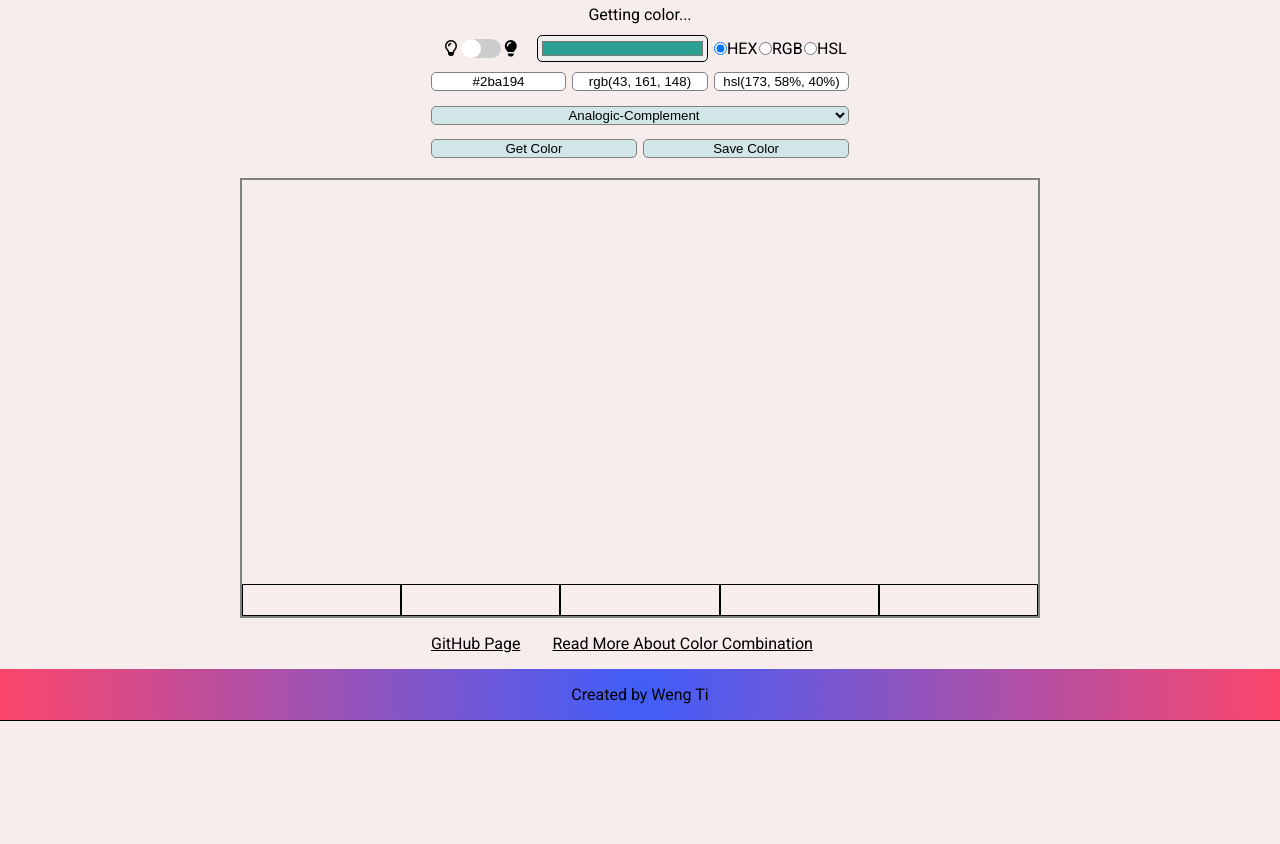
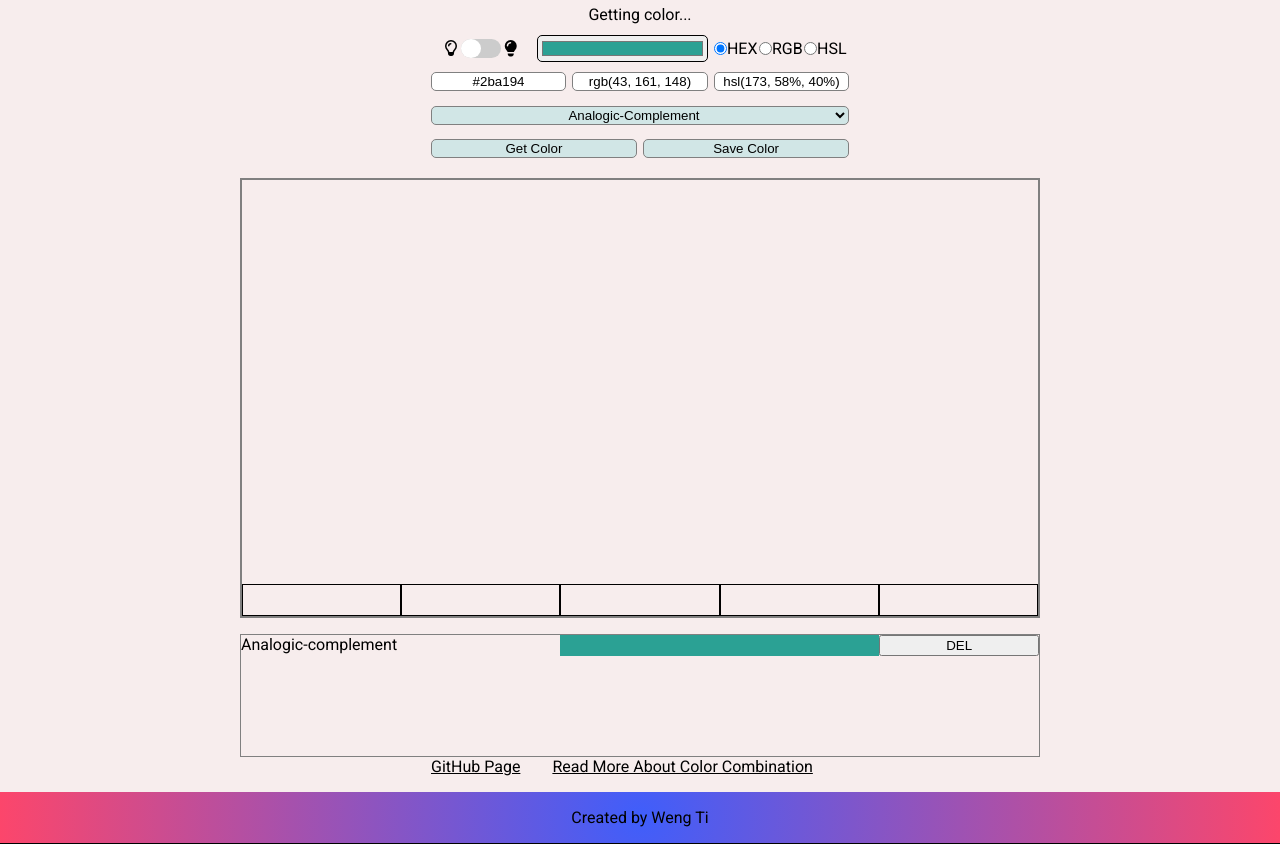
Before and after one commit to wengti/color-generator, a website built with Vite: page index.html in a window 1280 px wide. Both pictures are taken after a click on the button "Save Color". Shown: the part 76-920 px from the top of the page. Before the commit the page ends 800 px from the top, so only its background shows below. Built offline with nearby package versions, Linux system fonts and the light colour scheme; no server answers.

Commit message:
Fixing save color logic

```diff
--- a/index.css
+++ b/index.css
@@ -247,6 +247,33 @@
     text-align: center;
 }
 
+
+/* SAVE COLOR CONTAINER */
+.save-color-container{
+    display: grid;
+    grid-template-columns: repeat(5, 1fr);
+    width: 95%;
+    padding-left: 0; /* Override container */
+    padding-right: 0; /* Override container */
+    border: 1px solid gray;
+}
+
+.save-color-mode{
+    grid-column: span 2;
+}
+
+.base-save-color{
+    grid-column: span 2;
+}
+
+.del-save-btn{
+    grid-column: span 1;
+}
+
+.color-palette {
+    height: 100px;
+}
+
 /* Reference Container */
 
 .reference-container{
@@ -290,12 +317,16 @@
             'clrb clrb clrb clrb clrb clrb savb savb savb savb savb savb';
     }
 
+    .color-container,
+    .save-color-container {
+        max-width: 800px; /*Override container*/
+    }
+
     .color-container {
         grid-template-rows: 1fr 2rem;
         grid-template-columns: repeat(5, 1fr);
         grid-auto-flow: column;
         height: 55vh;
-        max-width: 800px; /*Override container*/
     }
 
     .color-img-container {
--- a/index.html
+++ b/index.html
@@ -131,6 +131,10 @@
                 </div>
             </div>
 
+
+            <div class='container save-color-container' id='save-color-container'>
+            </div>
+
             <div class='container reference-container'>
                 <a href='https://github.com/wengti/color-generator'
                     target='_blank' class='reference-link'>
--- a/index.js
+++ b/index.js
@@ -1,4 +1,5 @@
 import convert from 'color-convert'
+import { v4 as uuidv4 } from 'uuid'
 
 
 const colorForm = document.getElementById('color-form')
@@ -16,6 +17,9 @@
 const btnArr = Array.from(document.getElementsByClassName('btn'))
 const saveBtn = document.getElementById('save-btn')
 const hexRadio = document.getElementById('hex')
+const saveColorContainer = document.getElementById('save-color-container')
+
+let fetchCompleteFlag = false
 
 let saveColorArr = []
 
@@ -121,14 +125,19 @@
     // Make sure all the colors are updated (important for case when
     // color picker is changed, but never send to fetch the result from API)
     const changeFromText = false
-    handleInputChange(changeFromText)
+    handleInputChange(changeFromText) // wait until the fetch is completed
+
+
+
 
     // Save the rendered result
     saveColorArr.unshift({
-        hex: getColorFromPicker()[0],
+        hex: '#' + getColorFromPicker()[0],
         mode: getColorFromPicker()[1],
-        paletteArr: colorValArr
+        paletteArr: colorValArr,
+        id: uuidv4()
     })
+
 
     // Allow saving up to 20 results
     if (saveColorArr.length > 20){
@@ -138,6 +147,54 @@
     // Show the saved color table
     renderSavedColor()
 
+}
+
+function renderSavedColor(){
+    let savedColorHtml = ''
+
+    for (let colorObj of saveColorArr){
+
+        let {hex, mode, paletteArr, id} = colorObj
+        mode = mode[0].toUpperCase() + mode.slice(1) // Capitalize the first letter
+        savedColorHtml += `
+            <div class='save-color-mode'>
+                ${mode}
+            </div>
+
+            <div style="background-color: ${hex}" data-save-color-id=${id}
+                class='base-save-color'>
+            </div>
+
+            <button class = 'del-save-btn'>
+                DEL
+            </button>
+
+            <div style="background-color: ${paletteArr[0]}" data-save-color-id=${id}
+                class='color-palette'>
+            </div>
+
+            <div style="background-color: ${paletteArr[1]}" data-save-color-id=${id}
+                class='color-palette'>
+            </div>
+
+            <div style="background-color: ${paletteArr[2]}" data-save-color-id=${id}
+                class='color-palette'>
+            </div>
+
+            <div style="background-color: ${paletteArr[3]}" data-save-color-id=${id}
+                class='color-palette'>
+            </div>
+
+            <div style="background-color: ${paletteArr[4]}" data-save-color-id=${id}
+                class='color-palette'>
+            </div>
+        `
+    }
+
+    saveColorContainer.innerHTML = savedColorHtml
+
+    console.log(savedColorHtml)
+    console.log(saveColorArr)
 }
 
 
@@ -251,10 +308,14 @@
     const api = `https://www.thecolorapi.com/scheme?hex=${colorHex}&mode=${colorMode}&count=5`
     statusMsg.textContent = 'Getting color...'
 
+    let fetchCompleteFlag = false // Crucial for saving color
+
     fetch(api)
         .then(res => res.json())
         .then(data => {
             renderColor(data, colorFormat)
+            fetchCompleteFlag = true // let the save color know that it can save now
+            console.log(fetchCompleteFlag)
         })
 }
 
--- a/package.json
+++ b/package.json
@@ -1,6 +1,7 @@
 {
   "dependencies": {
-    "color-convert": "^3.1.3"
+    "color-convert": "^3.1.3",
+    "uuid": "^13.0.0"
   },
   "devDependencies": {
     "vite": "^7.3.0"
```
Also changed, not shown: to-do.txt (+13 -4 lines), 1 other file.
